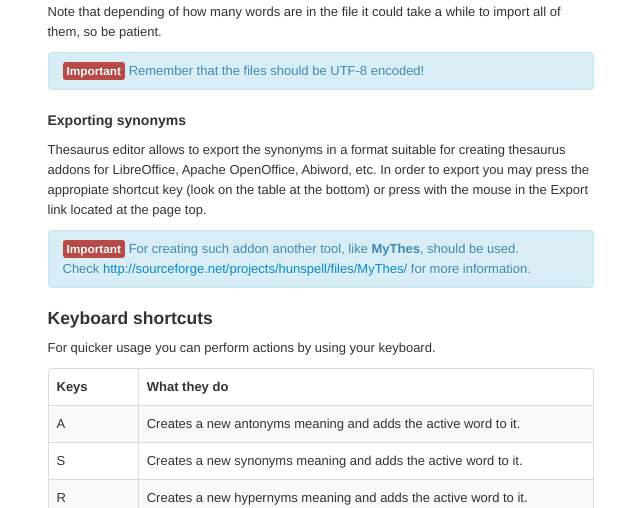
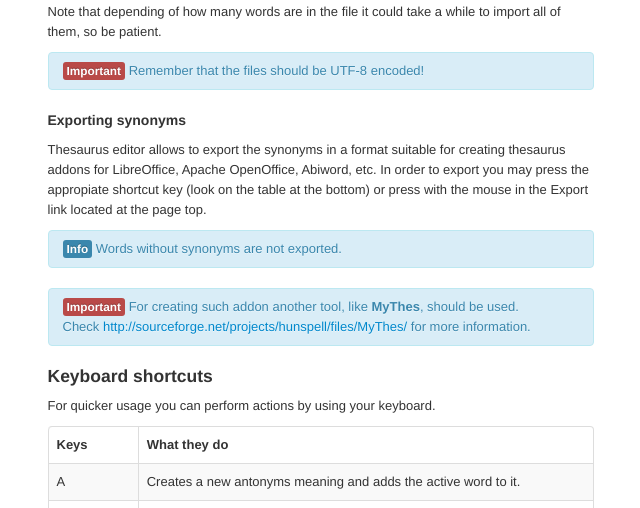
Before and after one commit to unho/thesaurus_editor, a Django app: template thesaurus/templates/help.html in a window 1280 px wide. Shown: the part 1734-2242 px from the top of the page, without its empty margins (76-716 px from the left). Run offline with Django 3.2, Linux system fonts and the light colour scheme; the template is opened without the code that fills it, so the values that code supplies are empty; parts of the project's set-up code (start-up, migrations or seed data) failed here and were passed over; some libraries are stand-ins or nearby versions.

Commit message:
Added note about export in help

```diff
--- a/thesaurus/templates/help.html
+++ b/thesaurus/templates/help.html
@@ -108,6 +108,11 @@ Thesaurus-editor. If not, see <http://www.gnu.org/licenses/>.
             <p>{% blocktrans %}Thesaurus editor allows to export the synonyms in a format suitable for creating thesaurus addons for LibreOffice, Apache OpenOffice, Abiword, etc. In order to export you may press the appropiate shortcut key (look on the table at the bottom) or press with the mouse in the Export link located at the page top.{% endblocktrans %}</p>
 
             <div class="alert alert-info">
+                <span class="label label-info">{% blocktrans %}Info{% endblocktrans %}</span>
+                {% blocktrans %}Words without synonyms are not exported.{% endblocktrans %}
+            </div>
+
+            <div class="alert alert-info">
                 <span class="label label-important">{% blocktrans %}Important{% endblocktrans %}</span>
                 {% blocktrans with mythes_url='<a href="http://sourceforge.net/projects/hunspell/files/MyThes/">http://sourceforge.net/projects/hunspell/files/MyThes/</a>' %}For creating such addon another tool, like <strong>MyThes</strong>, should be used. Check {{ mythes_url }} for more information.{% endblocktrans %}
             </div>
```
